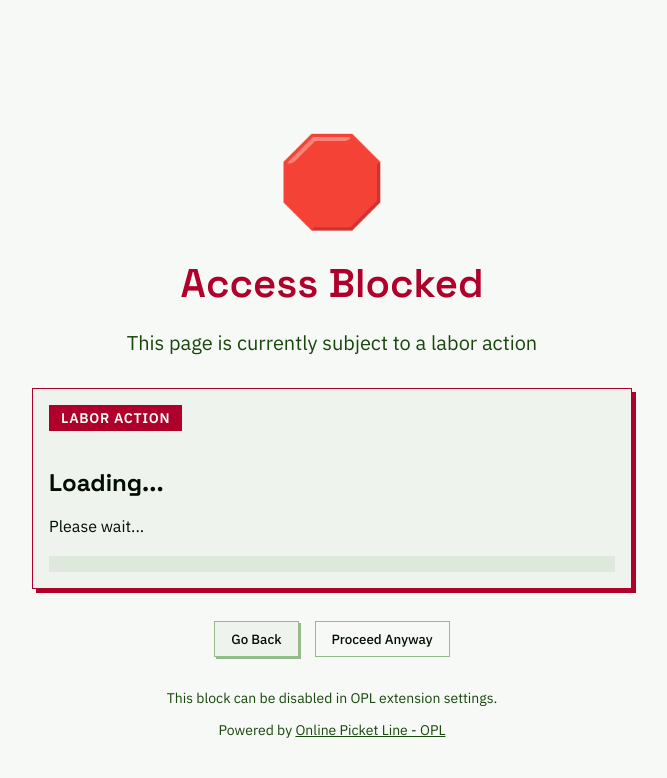
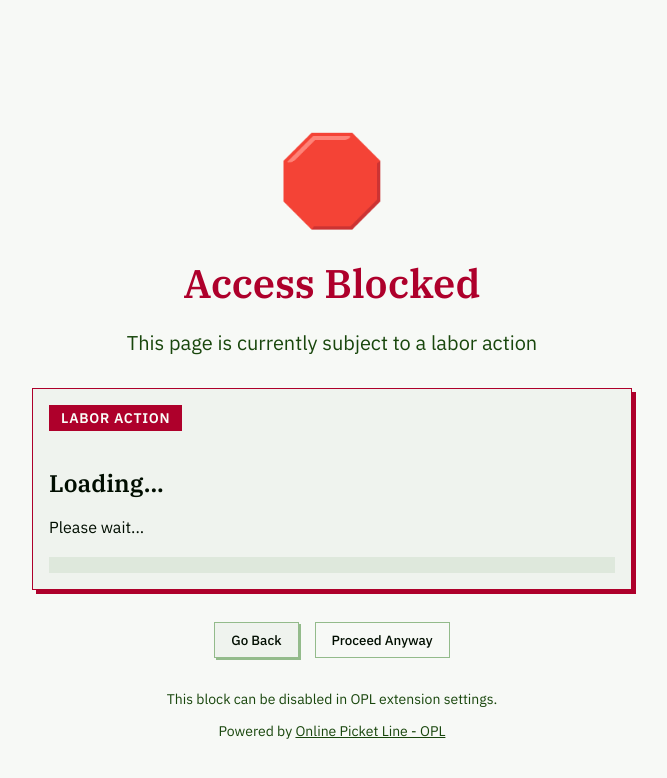
Before and after one commit to online-picket-line/opl-browser-plugin, a browser extension: page block.html in a window 1280 px wide. Shown: the whole page, without its empty margins (308-975 px from the left). Drawn offline with Linux system fonts and the light colour scheme.

Commit message:
feat: Update logo handling in API service and block page
- Added logoUrl to action objects in API service tests.
- Enhanced API service to handle missing logoUrl gracefully.
- Updated block page tests to display union logo if available and hide it if not.
- Modified popup HTML to include serif font for headers.
- Updated theme CSS to match onlinepicketline.com color scheme and typography.
- Added comprehensive tests for banner styling and theme configuration.
- Adjusted coverage reports with updated timestamps and function definitions.

```diff
--- a/api-service.js
+++ b/api-service.js
@@ -174,6 +174,7 @@ class ApiService {
         startDate: orgData.startTime || actionDetails.startDate || '',
         endDate: orgData.endTime || actionDetails.endDate || '',
         contactInfo: actionDetails.contactInfo || '',
+        logoUrl: actionDetails.logoUrl || '',
         divisions: [],
         actionResources: actionDetails.urls || [],
         // Store original extension data for advanced matching
--- a/block.html
+++ b/block.html
@@ -37,12 +37,14 @@
       margin-bottom: 1rem;
       font-weight: 600;
       color: var(--destructive);
+      font-family: var(--font-serif);
     }
 
     .subtitle {
       font-size: 1.25rem;
       margin-bottom: 2rem;
       color: var(--muted-foreground);
+      font-family: var(--font-sans);
     }
 
     .card {
@@ -52,10 +54,20 @@
       box-shadow: 4px 4px 0px 0px var(--destructive);
     }
 
+    .union-logo {
+      max-width: 200px;
+      max-height: 100px;
+      margin-bottom: 1rem;
+      display: block;
+      border-radius: var(--radius);
+    }
+
     .card h2 {
       font-size: 1.5rem;
       margin-bottom: 0.75rem;
       color: var(--foreground);
+      font-family: var(--font-serif);
+      font-weight: 600;
     }
 
     .card p {
@@ -121,6 +133,7 @@
     <p class="subtitle">This page is currently subject to a labor action</p>
 
     <div class="card">
+      <img id="union-logo" class="union-logo" style="display: none;" alt="Union logo" />
       <span id="action-type" class="action-type">Labor Action</span>
       <h2 id="action-title">Loading...</h2>
       <p id="action-description">Please wait...</p>
--- a/block.js
+++ b/block.js
@@ -4,6 +4,7 @@ document.addEventListener('DOMContentLoaded', () => {
   const actionDescription = document.getElementById('action-description');
   const actionType = document.getElementById('action-type');
   const blockedUrl = document.getElementById('blocked-url');
+  const unionLogo = document.getElementById('union-logo');
   const learnMoreBtn = document.getElementById('learn-more-btn');
   const proceedBtn = document.getElementById('proceed-btn');
   const goBackBtn = document.getElementById('go-back-btn');
@@ -24,6 +25,14 @@ document.addEventListener('DOMContentLoaded', () => {
 
   function updateUI(action, originalUrl) {
     if (action) {
+      // Display union logo if available
+      if (action.logoUrl) {
+        unionLogo.src = action.logoUrl;
+        unionLogo.style.display = 'block';
+      } else {
+        unionLogo.style.display = 'none';
+      }
+
       // Update UI with action data
       actionTitle.textContent = action.title || 'Labor Action in Progress';
       actionDescription.textContent = action.description ||
--- a/content.js
+++ b/content.js
@@ -54,6 +54,7 @@
     const description = action.description || 'This company is currently subject to a labor action.';
     const actionType = action.type || 'strike';
     const moreInfoUrl = action.url || action.more_info || '';
+    const logoUrl = action.logoUrl || '';
 
     // Construct details string
     let details = [];
@@ -61,9 +62,12 @@
     if (action.startDate) details.push(`Since ${new Date(action.startDate).toLocaleDateString()}`);
     const detailsHtml = details.length > 0 ? `<p class="opl-banner-details" style="font-size: 0.8em; opacity: 0.9; margin-top: 2px;">${details.join(' • ')}</p>` : '';
 
+    // Build logo HTML if available
+    const logoHtml = logoUrl ? `<img src="${escapeHtml(logoUrl)}" alt="Union logo" class="opl-banner-logo" />` : `<div class="opl-banner-icon">⚠️</div>`;
+
     banner.innerHTML = `
       <div class="opl-banner-content">
-        <div class="opl-banner-icon">⚠️</div>
+        ${logoHtml}
         <div class="opl-banner-text">
           <strong class="opl-banner-title">${escapeHtml(title)}</strong>
           <p class="opl-banner-description">${escapeHtml(description)}</p>
--- /dev/null
+++ b/tests/theme.test.js
@@ -0,0 +1,177 @@
+/**
+ * Tests for theme.css
+ * Validates color scheme and typography match the onlinepicketline.com website
+ */
+
+const fs = require('fs');
+const path = require('path');
+
+describe('Theme Configuration', () => {
+  let themeCSS;
+
+  beforeAll(() => {
+    // Read theme.css file
+    const themePath = path.join(__dirname, '..', 'theme.css');
+    themeCSS = fs.readFileSync(themePath, 'utf-8');
+  });
+
+  describe('Color Scheme', () => {
+    it('should define all required color variables', () => {
+      const requiredColors = [
+        '--background',
+        '--foreground',
+        '--card',
+        '--card-foreground',
+        '--primary',
+        '--primary-foreground',
+        '--secondary',
+        '--secondary-foreground',
+        '--muted',
+        '--muted-foreground',
+        '--accent',
+        '--accent-foreground',
+        '--destructive',
+        '--destructive-foreground',
+        '--border',
+        '--input',
+        '--ring'
+      ];
+
+      requiredColors.forEach(color => {
+        expect(themeCSS).toContain(color);
+      });
+    });
+
+    it('should use oklch color format matching onlinepicketline.com', () => {
+      // Verify oklch format is used
+      expect(themeCSS).toMatch(/oklch\(\d+%\s+[\d.]+\s+\d+\)/);
+    });
+
+    it('should define primary color matching website', () => {
+      // Primary color should be dark green: oklch(28% .2 140)
+      expect(themeCSS).toContain('oklch(28% .2 140)');
+    });
+
+    it('should define destructive color matching website', () => {
+      // Destructive color should be warm red: oklch(45% .22 15)
+      expect(themeCSS).toContain('oklch(45% .22 15)');
+    });
+
+    it('should define background color matching website', () => {
+      // Background should be very light: oklch(98% .005 140)
+      expect(themeCSS).toContain('oklch(98% .005 140)');
+    });
+  });
+
+  describe('Typography', () => {
+    it('should import IBM Plex Sans', () => {
+      expect(themeCSS).toContain('IBM+Plex+Sans');
+    });
+
+    it('should import IBM Plex Serif', () => {
+      expect(themeCSS).toContain('IBM+Plex+Serif');
+    });
+
+    it('should import Fira Code for monospace', () => {
+      expect(themeCSS).toContain('Fira+Code');
+    });
+
+    it('should define font-sans variable', () => {
+      expect(themeCSS).toContain('--font-sans');
+      expect(themeCSS).toMatch(/--font-sans:.*IBM Plex Sans/);
+    });
+
+    it('should define font-serif variable', () => {
+      expect(themeCSS).toContain('--font-serif');
+      expect(themeCSS).toMatch(/--font-serif:.*IBM Plex Serif/);
+    });
+
+    it('should define font-mono variable', () => {
+      expect(themeCSS).toContain('--font-mono');
+      expect(themeCSS).toMatch(/--font-mono:.*Fira Code/);
+    });
+
+    it('should use font-serif for headings', () => {
+      expect(themeCSS).toMatch(/h1.*h6[\s\S]*font-family:\s*var\(--font-serif\)/);
+    });
+
+    it('should use font-sans for body', () => {
+      expect(themeCSS).toMatch(/body[\s\S]*font-family:\s*var\(--font-sans\)/);
+    });
+  });
+
+  describe('Shadow System', () => {
+    it('should define shadow variables matching website', () => {
+      expect(themeCSS).toContain('--shadow-color');
+      expect(themeCSS).toContain('--shadow-opacity');
+      expect(themeCSS).toContain('--shadow-blur');
+      expect(themeCSS).toContain('--shadow-spread');
+      expect(themeCSS).toContain('--shadow-offset-x');
+      expect(themeCSS).toContain('--shadow-offset-y');
+    });
+
+    it('should define hard shadow helper', () => {
+      expect(themeCSS).toContain('--shadow-hard');
+      expect(themeCSS).toMatch(/--shadow-hard:.*2px 2px 0px 0px/);
+    });
+  });
+
+  describe('Button Styles', () => {
+    it('should define primary button with shadow', () => {
+      expect(themeCSS).toContain('.btn-primary');
+      expect(themeCSS).toMatch(/\.btn-primary[\s\S]*box-shadow.*--shadow-hard/);
+    });
+
+    it('should define button hover effects', () => {
+      expect(themeCSS).toMatch(/\.btn-primary:hover[\s\S]*transform/);
+      expect(themeCSS).toMatch(/\.btn-primary:hover[\s\S]*box-shadow.*4px 4px/);
+    });
+
+    it('should define secondary button', () => {
+      expect(themeCSS).toContain('.btn-secondary');
+    });
+  });
+
+  describe('Card Component', () => {
+    it('should define card styles', () => {
+      expect(themeCSS).toContain('.card');
+      expect(themeCSS).toMatch(/\.card[\s\S]*background-color:\s*var\(--card\)/);
+    });
+
+    it('should use card border', () => {
+      expect(themeCSS).toMatch(/\.card[\s\S]*border:.*var\(--border\)/);
+    });
+  });
+
+  describe('Input Styles', () => {
+    it('should define input styling', () => {
+      expect(themeCSS).toMatch(/input\[type="text"\]/);
+      expect(themeCSS).toMatch(/input\[type="password"\]/);
+    });
+
+    it('should define focus states', () => {
+      expect(themeCSS).toMatch(/input.*:focus/);
+      expect(themeCSS).toMatch(/:focus[\s\S]*border-color:\s*var\(--ring\)/);
+    });
+  });
+
+  describe('Status Messages', () => {
+    it('should define status styles', () => {
+      expect(themeCSS).toContain('.status');
+    });
+
+    it('should define success status', () => {
+      expect(themeCSS).toContain('.status.success');
+    });
+
+    it('should define error status', () => {
+      expect(themeCSS).toContain('.status.error');
+      expect(themeCSS).toMatch(/\.status\.error[\s\S]*background-color:\s*var\(--destructive\)/);
+    });
+
+    it('should define warning status', () => {
+      expect(themeCSS).toContain('.status.warning');
+      expect(themeCSS).toMatch(/\.status\.warning[\s\S]*background-color:\s*var\(--accent\)/);
+    });
+  });
+});
--- a/theme.css
+++ b/theme.css
@@ -1,31 +1,42 @@
 /* theme.css */
-@import url('https://fonts.googleapis.com/css2?family=IBM+Plex+Sans:wght@400;500;600;700&family=Space+Grotesk:wght@300;400;500;600;700&family=Fira+Code&display=swap');
+@import url('https://fonts.googleapis.com/css2?family=IBM+Plex+Sans:wght@400;500;600;700&family=IBM+Plex+Serif:wght@400;500;600;700&family=Fira+Code&display=swap');
 
 :root {
-  --background: oklch(0.98 0.005 140);
-  --foreground: oklch(0.12 0.15 140);
-  --card: oklch(0.96 0.008 140);
-  --card-foreground: oklch(0.12 0.15 140);
-  --primary: oklch(0.28 0.20 140);
-  --primary-foreground: oklch(0.99 0.005 140);
-  --secondary: oklch(0.88 0.08 140);
-  --secondary-foreground: oklch(0.15 0.15 140);
-  --muted: oklch(0.92 0.02 140);
-  --muted-foreground: oklch(0.35 0.10 140);
-  --accent: oklch(0.38 0.18 120);
-  --accent-foreground: oklch(0.99 0.005 140);
-  --destructive: oklch(0.45 0.22 15);
-  --destructive-foreground: oklch(0.99 0.005 140);
-  --border: oklch(0.75 0.08 140);
-  --input: oklch(0.75 0.08 140);
-  --ring: oklch(0.28 0.20 140);
+  /* Match onlinepicketline.com color scheme */
+  --background: oklch(98% .005 140);
+  --foreground: oklch(12% .15 140);
+  --card: oklch(96% .008 140);
+  --card-foreground: oklch(12% .15 140);
+  --popover: oklch(99% .003 140);
+  --popover-foreground: oklch(12% .15 140);
+  --primary: oklch(28% .2 140);
+  --primary-foreground: oklch(99% .005 140);
+  --secondary: oklch(88% .08 140);
+  --secondary-foreground: oklch(15% .15 140);
+  --muted: oklch(92% .02 140);
+  --muted-foreground: oklch(35% .1 140);
+  --accent: oklch(38% .18 120);
+  --accent-foreground: oklch(99% .005 140);
+  --destructive: oklch(45% .22 15);
+  --destructive-foreground: oklch(99% .005 140);
+  --border: oklch(75% .08 140);
+  --input: oklch(75% .08 140);
+  --ring: oklch(28% .2 140);
   --radius: 0rem;
 
-  --font-sans: 'IBM Plex Sans', ui-sans-serif, system-ui, sans-serif;
-  --font-heading: 'Space Grotesk', sans-serif;
-  --font-mono: 'Fira Code', monospace;
+  /* Match website fonts */
+  --font-sans: 'IBM Plex Sans', -apple-system, BlinkMacSystemFont, 'Segoe UI', system-ui, sans-serif;
+  --font-serif: 'IBM Plex Serif', Georgia, serif;
+  --font-mono: 'Fira Code', 'Courier New', monospace;
 
-  --shadow-hard: 2px 2px 0px 0px var(--primary);
+  /* Shadow system from website */
+  --shadow-color: oklch(28% .2 140);
+  --shadow-opacity: 0.4;
+  --shadow-blur: 0px;
+  --shadow-spread: 0px;
+  --shadow-offset-x: 2px;
+  --shadow-offset-y: 2px;
+  --shadow-hard: 2px 2px 0px 0px var(--shadow-color);
 }
 
 body {
@@ -35,7 +46,8 @@ body {
 }
 
 h1, h2, h3, h4, h5, h6 {
-  font-family: var(--font-heading);
+  font-family: var(--font-serif);
+  font-weight: 600;
 }
 
 .btn {
```
Also changed, not shown: content.css (+18 -3 lines), popup.html (+1 -0 lines), tests/api-service.test.js (+27 -2 lines), tests/banner-styling.test.js (added, +153 -0 lines), tests/block.test.js (+42 -0 lines), tests/fixtures.js (+4 -0 lines), .github/workflows/release.yml.
